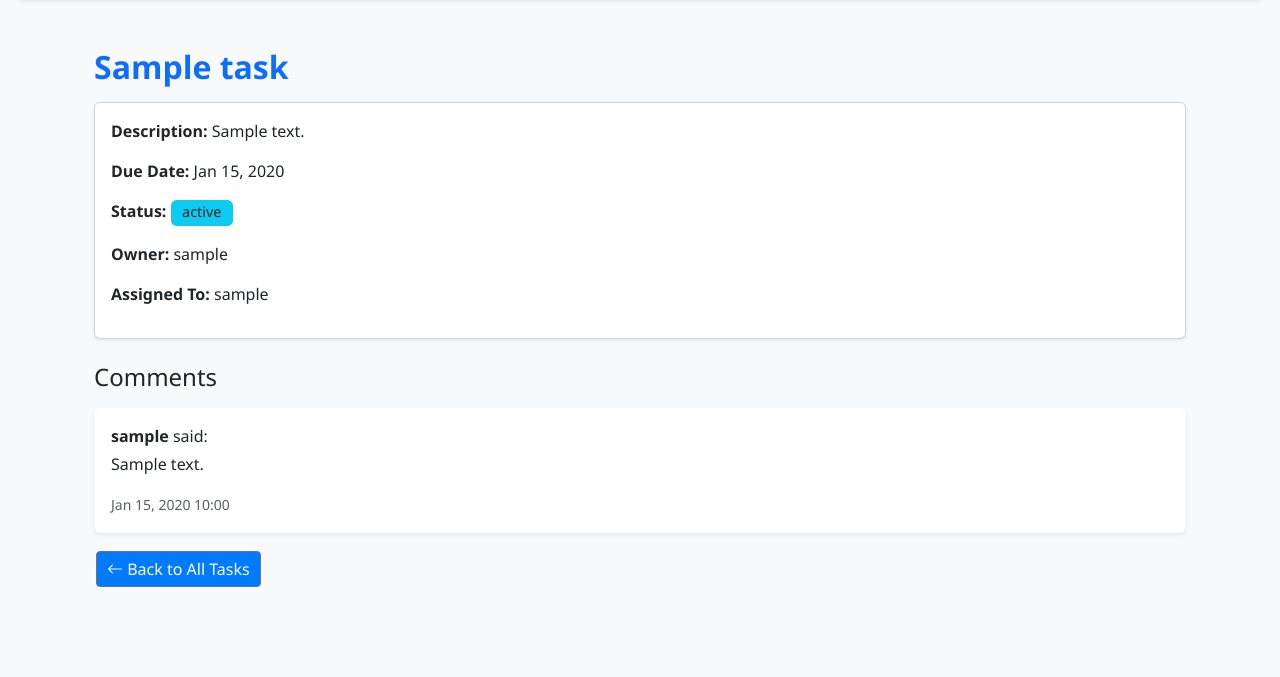
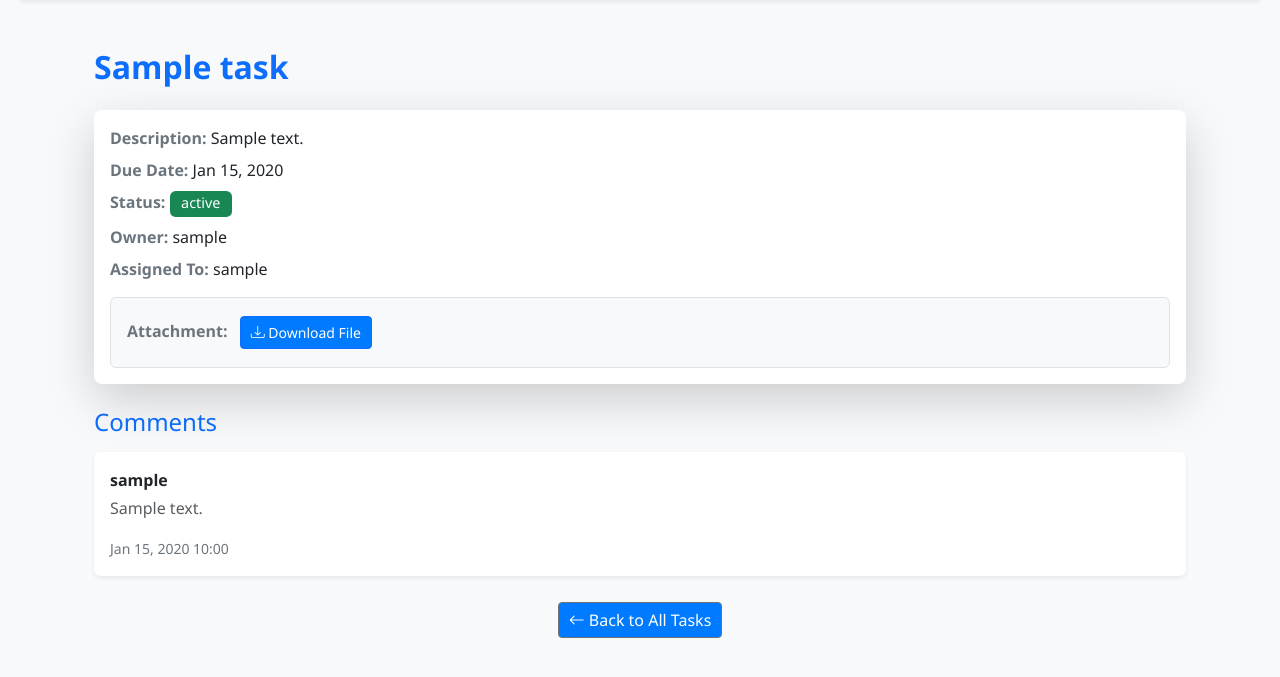
Before and after one commit to daniel2023-maseya2002/tasks_manager, a Django app: template tasks/templates/tasks/task_detail.html in a window 1280 px wide. Shown: the part 76-753 px from the top of the page. Run offline with Django 3.2, Linux system fonts and the light colour scheme; the template is opened without the code that fills it: most values are stand-ins (such as "Sample title", 1, 10 or a date in 2020).

Commit message:
updated task and added the new column for insert the attachment

```diff
--- a/task_manager/urls.py
+++ b/task_manager/urls.py
@@ -17,6 +17,8 @@
 from django.contrib import admin
 from django.urls import path, include
 from tasks.views import MyLoginView
+from django.conf import settings
+from django.conf.urls.static import static
 
 urlpatterns = [
     # ✅ All your app URLs
@@ -28,3 +30,6 @@
     # ✅ Django's default login redirect
     path("accounts/login/", MyLoginView.as_view(), name="login_redirect"),
 ]
+
+if settings.DEBUG:
+    urlpatterns += static(settings.MEDIA_URL, document_root=settings.MEDIA_ROOT)
--- a/tasks/forms.py
+++ b/tasks/forms.py
@@ -31,7 +31,7 @@
 class TaskForm(forms.ModelForm):
     class Meta:
         model = Task
-        fields = ["title", "description", "due_date", "assigned_to", "is_completed"]
+        fields = ["title", "description", "due_date", "assigned_to", "is_completed", "attachment"]
         widgets = {
             "due_date": forms.DateTimeInput(attrs={"type": "date"}),
             "description": forms.Textarea(attrs={"rows": 3}),
--- a/tasks/models.py
+++ b/tasks/models.py
@@ -59,6 +59,8 @@
     created_at = models.DateTimeField(auto_now_add=True)
     updated_at = models.DateTimeField(auto_now=True)
 
+    # New field for attachments
+    attachment = models.FileField(upload_to='task_attachements/', null=True, blank=True)
     def save(self, *args, **kwargs):
         # Keep is_completed in sync with status
         self.is_completed = (self.status == "Completed")
--- a/tasks/templates/tasks/task_detail.html
+++ b/tasks/templates/tasks/task_detail.html
@@ -4,45 +4,66 @@
 
 {% block content %}
 <div class="container py-4">
-  <h2 class="fw-bold text-primary mb-3">{{ task.title }}</h2>
+  <h2 class="fw-bold text-primary mb-4">{{ task.title }}</h2>
 
-  <div class="card mb-4 shadow-sm">
+  <div class="card shadow-lg border-0 rounded-3 mb-4">
     <div class="card-body">
-      <p><strong>Description:</strong> {{ task.description|default:"No description provided." }}</p>
-      <p><strong>Due Date:</strong> {{ task.due_date|date:"M d, Y" }}</p>
-      <p><strong>Status:</strong> <span class="badge bg-info text-dark">{{ task.get_status_display }}</span></p>
-      <p><strong>Owner:</strong> {{ task.owner.username }}</p>
-      <p><strong>Assigned To:</strong> {{ task.assigned_to.username|default:"Unassigned" }}</p>
+      <p class="mb-2"><strong class="text-secondary">Description:</strong> {{ task.description|default:"No description provided." }}</p>
+      <p class="mb-2"><strong class="text-secondary">Due Date:</strong> {{ task.due_date|date:"M d, Y" }}</p>
+      <p class="mb-2"><strong class="text-secondary">Status:</strong>
+        <span class="badge
+          {% if task.status == 'completed' %}bg-success
+          {% elif task.status == 'in_progress' %}bg-warning text-dark
+          {% else %}bg-secondary
+          {% endif %}
+        ">
+          {{ task.get_status_display }}
+        </span>
+      </p>
+      <p class="mb-2"><strong class="text-secondary">Owner:</strong> {{ task.owner.username }}</p>
+      <p class="mb-3"><strong class="text-secondary">Assigned To:</strong> {{ task.assigned_to.username|default:"Unassigned" }}</p>
+
+      {% if task.attachment %}
+        <div class="p-3 bg-light border rounded">
+          <strong class="text-secondary">Attachment:</strong>
+          <a href="{{ task.attachment.url }}" target="_blank" class="btn btn-outline-primary btn-sm ms-2">
+            <i class="bi bi-download"></i> Download File
+          </a>
+        </div>
+      {% endif %}
     </div>
   </div>
 
-  <h4 class="mb-3">Comments</h4>
+  <h4 class="mb-3 text-primary">Comments</h4>
+
   {% if comments %}
     {% for comment in comments %}
-      <div class="card mb-3 border-light shadow-sm">
+      <div class="card mb-3 border-0 shadow-sm">
         <div class="card-body">
-          <p class="mb-1"><strong>{{ comment.author.username }}</strong> said:</p>
-          <p>{{ comment.content }}</p>
-          <small class="text-muted">{{ comment.created_at|date:"M d, Y H:i" }}</small>
+          <p class="mb-1 fw-semibold text-dark">{{ comment.author.username }}</p>
+          <p class="text-muted">{{ comment.content }}</p>
+          <small class="text-secondary">{{ comment.created_at|date:"M d, Y H:i" }}</small>
         </div>
       </div>
     {% endfor %}
   {% else %}
-    <div class="alert alert-info">No comments yet.</div>
+    <div class="alert alert-info shadow-sm">No comments yet.</div>
   {% endif %}
 
   {% if user.is_authenticated %}
-    <hr>
-    <h5 class="mb-3">Add a Comment</h5>
-    <form method="POST" class="mb-4">
+    <hr class="my-4">
+    <h5 class="mb-3 text-secondary">Add a Comment</h5>
+    <form method="POST" class="shadow-sm p-3 bg-white rounded">
       {% csrf_token %}
       {{ form.as_p }}
-      <button type="submit" class="btn btn-primary">Post Comment</button>
+      <button type="submit" class="btn btn-primary w-100">Post Comment</button>
     </form>
   {% endif %}
 
-  <a href="{% url 'tasks:task_list' %}" class="btn btn-outline-secondary">
-    <i class="bi bi-arrow-left"></i> Back to All Tasks
-  </a>
+  <div class="text-center mt-4">
+    <a href="{% url 'tasks:task_list' %}" class="btn btn-outline-secondary">
+      <i class="bi bi-arrow-left"></i> Back to All Tasks
+    </a>
+  </div>
 </div>
 {% endblock %}
```
Also changed, not shown: tasks/templates/tasks/task_form.html (+14 -2 lines), tasks/templates/tasks/task_list.html (+16 -3 lines), tasks/views.py (+16 -5 lines), media/task_attachements/cv.png (added), tasks/migrations/0013_task_attachment.py (added).
